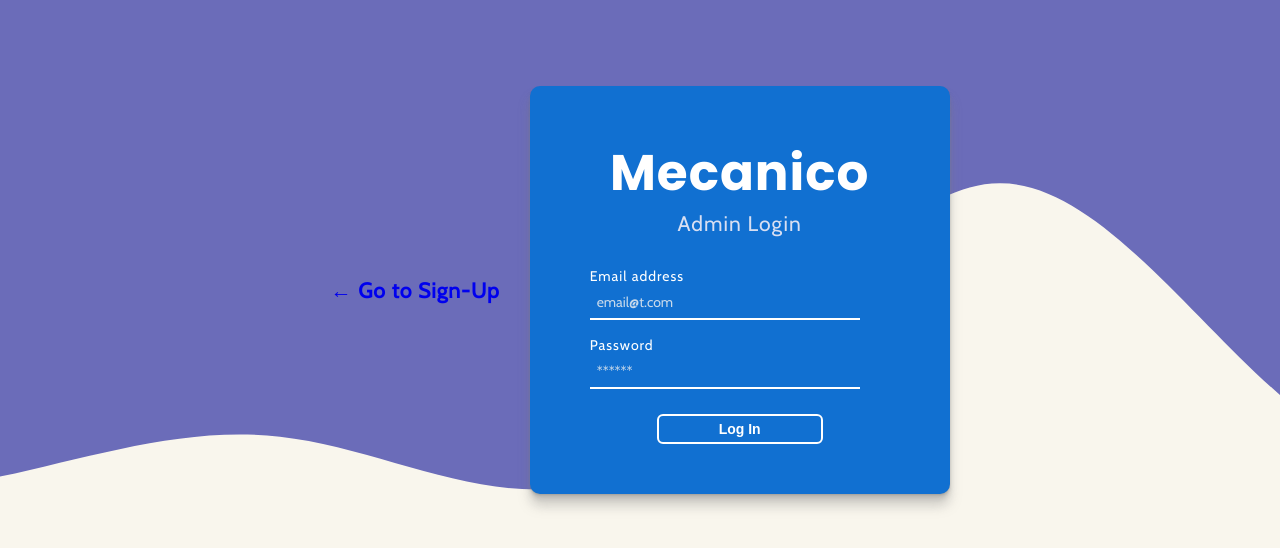
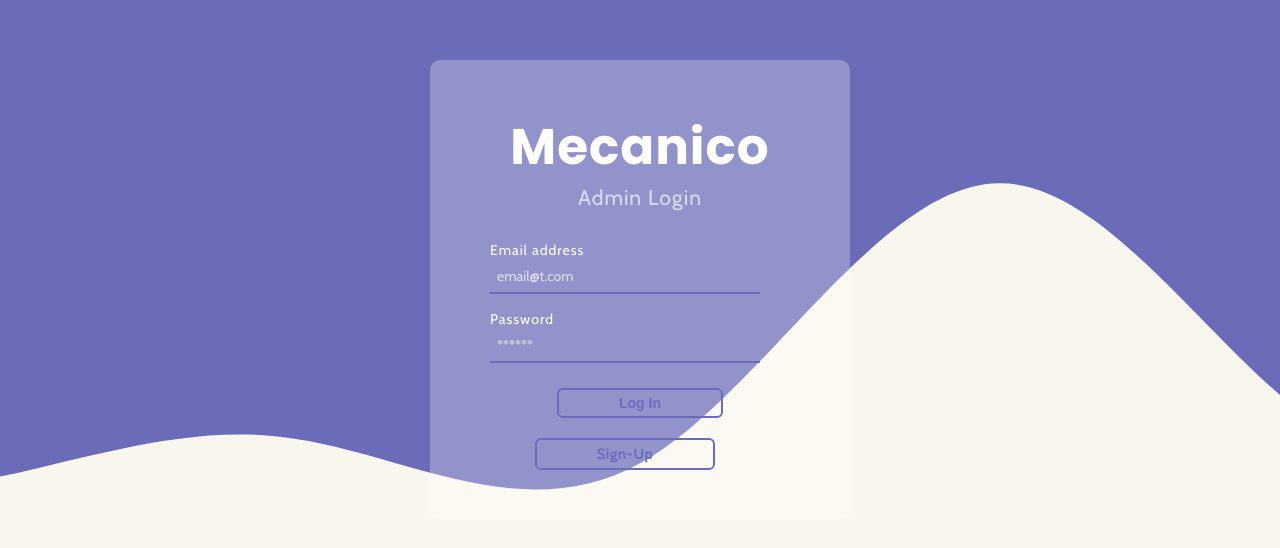
Before and after one commit to Team-Armadillo/Mechanic-Management, a React (Create React App) app in the folder client/: page /f9MecEJ2vtKaYM3rEh48 in a window 1280 px wide. Shown: the part 110-658 px from the top of the page. Built offline with nearby package versions, Linux system fonts and the light colour scheme.

Commit message:
login styles

```diff
--- a/client/src/components/LoginForm/LoginForm.css
+++ b/client/src/components/LoginForm/LoginForm.css
@@ -36,7 +36,7 @@ input:focus {
     width: 90%;
     font-family: inherit;
     border: 0;
-    border-bottom: 2px solid var(--text-color);
+    border-bottom: 2px solid #6C6DBA;
     outline: 0;
     font-size: 14px;
     padding:7px !important;
@@ -47,7 +47,7 @@ input:focus {
 
 
 .form-group input:focus{
-  border-bottom: 2px solid var(--login-borderbtm);
+  border-bottom: 2px solid #6C6DBA;
   width: 280px;
   transition: all 0.3s ease-in-out;
 }
@@ -78,10 +78,10 @@ input:focus {
     flex-direction: column;
     align-items: center;
     padding: 50px 60px !important;
-    color:var(--text-color);
-    background:var(--bg-color-secondary);
+    color: #fff;
+    background:rgba(255, 255, 255, 0.268);
     border-radius: 10px;
-    box-shadow: 0 0.4px 0.4px rgba(128, 128, 128, 0.109), 0 1px 1px rgba(128, 128, 128, 0.155), 0 2.1px 2.1px rgba(128, 128, 128, 0.195), 0 4.4px 4.4px rgba(128, 128, 128, 0.241), 0 12px 12px rgba(128, 128, 128, 0.35);
+
   }
 
 
--- a/client/src/components/loginBtn/loginBtn.css
+++ b/client/src/components/loginBtn/loginBtn.css
@@ -1,19 +1,20 @@
 .btn {
-    margin-top: 20px !important;
-    padding: 5px 60px 5px 60px !important;
-    border: solid 2px var(--text-color);
+    display: flex;
+    padding: 5px 40px 5px 40px !important;
+    border: solid 2px #6C6DBA;
     background-color: transparent;
     font-size: 14px;
     font-weight: bold;
-    color: var(--text-color);
+    color: #6C6DBA;
     border-radius: 6px;
     transition: all 0.3s ease-in-out;
     cursor: pointer;
+    margin-right: none !important;
 }
 
 .btn:hover{
     background-color: var(--text-color);
-    color: var(--bg-color-secondary);
+    color:#6C6DBA;
     transition: all 0.3s ease-in-out;
     cursor: pointer;
 }
--- a/client/src/components/signBtn/signBtn.css
+++ b/client/src/components/signBtn/signBtn.css
@@ -1,11 +1,11 @@
 .btn {
     margin-top: 20px !important;
     padding: 5px 60px 5px 60px !important;
-    border: solid 2px var(--text-color);
+    border: solid 2px #6C6DBA;
     background-color: transparent;
     font-size: 14px;
     font-weight: bold;
-    color: var(--text-color);
+    color: #6C6DBA;
     border-radius: 6px;
     transition: all 0.3s ease-in-out;
     cursor: pointer;
@@ -13,7 +13,8 @@
 
 .btn:hover{
     background-color: var(--text-color);
-    color: var(--bg-color-secondary);
+    color: #6C6DBA;
     transition: all 0.3s ease-in-out;
     cursor: pointer;
+    border: solid 2px #fff;
 }
--- a/client/src/pages/Dashlogin.js
+++ b/client/src/pages/Dashlogin.js
@@ -32,12 +32,12 @@ function Dashlogin({props}) {
 
     return (
     <form className="adminform" onSubmit={handleFormSubmit}>
-      <Link to="/KuceCU3bbD3EmURTEwty">
-          ← Go to Sign-Up
-        </Link>
+
         <div className= "form-inner">
            <h1>Mecanico</h1>
            <p className="lp">Admin Login</p>
+
+
 
            {(error !== "") ? (<div className="error">{error}</div>) : ""}
 
@@ -69,7 +69,12 @@ function Dashlogin({props}) {
             <p className="error-text" >The provided credentials are incorrect</p>
           </div> : null
           }
+
         <LoginBtn/>
+
+        <Link className= "btn" to="/KuceCU3bbD3EmURTEwty">
+          Sign-Up
+        </Link>
         </div>
     </form>
     )
```
Also changed, not shown: client/src/components/StatusForm/StatusForm.js (deleted, +0 -10 lines), client/src/components/StatusForm/StatusForm.css (deleted).
